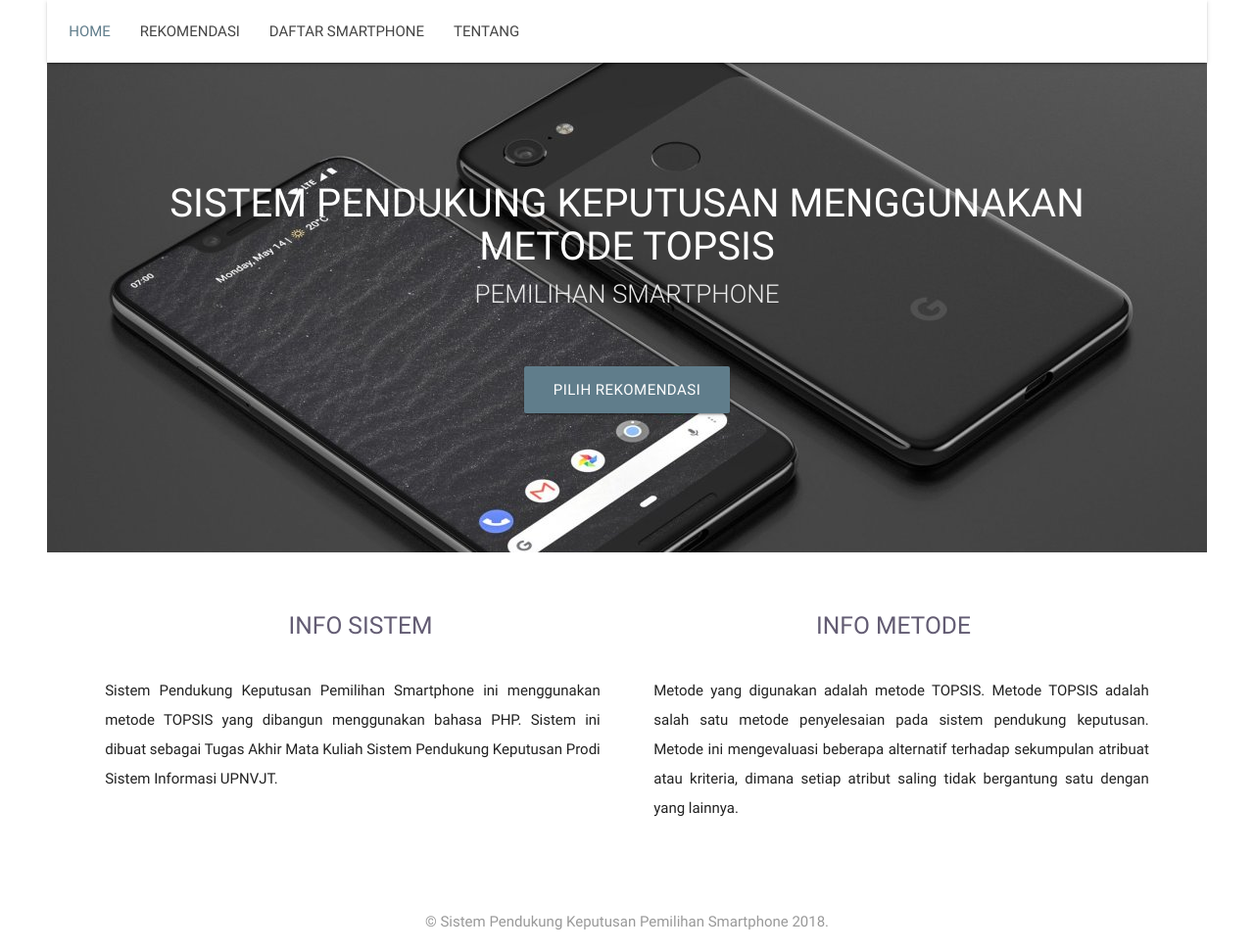
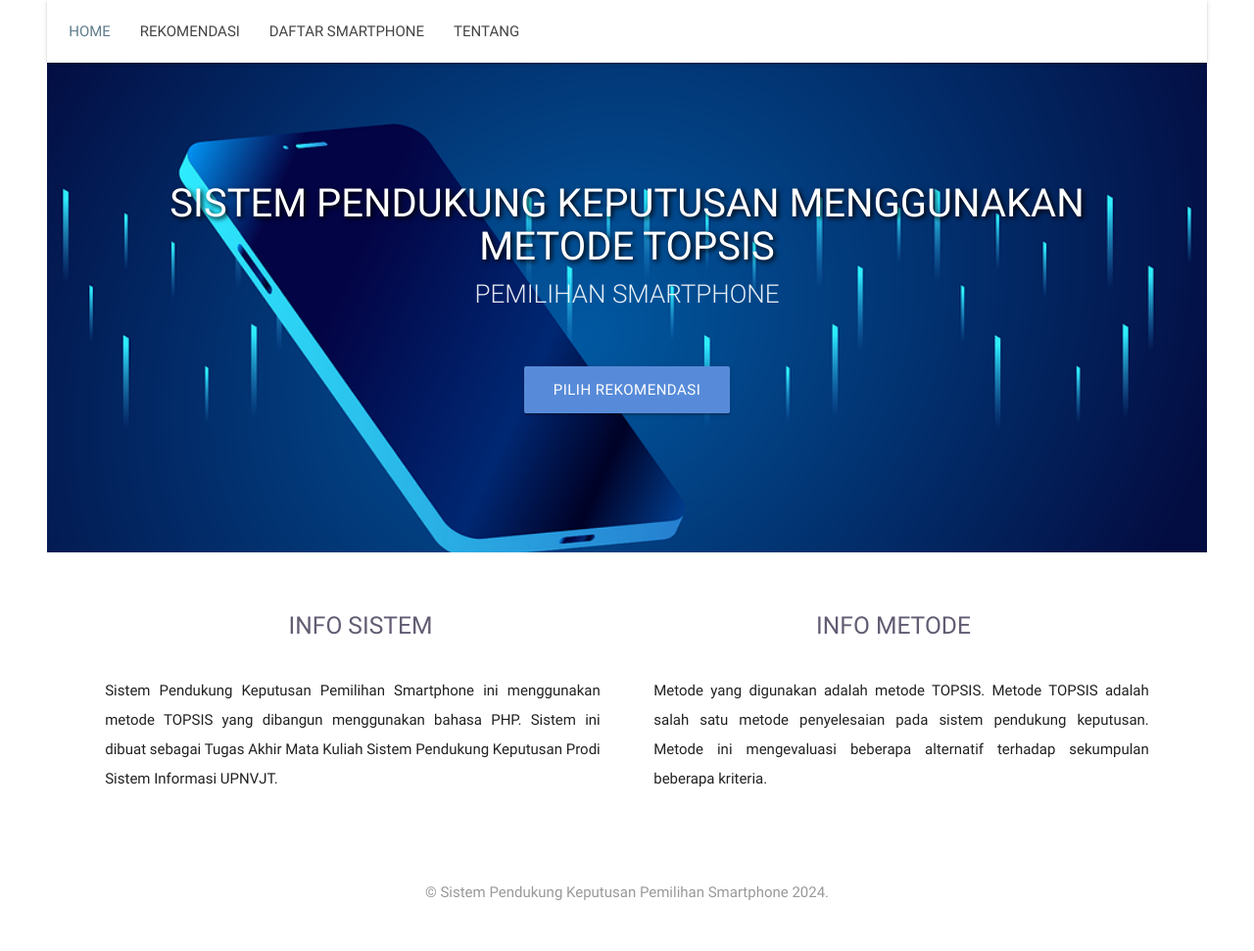
Before and after one commit to mazzampr/SPK-TOPSIS-KEL11, a PHP site: page / in a window 1280 px wide. Shown: the whole page at 98% size. After the commit the page ends 919 px from the top, so only its background shows below. Run offline with PHP 8.4, Linux system fonts and the light colour scheme; some libraries are stand-ins or nearby versions.

Commit message:
update banner & readme

```diff
--- a/index.php
+++ b/index.php
@@ -53,16 +53,16 @@
 		<div id="index-banner" class="parallax-container">
 			<div class="section no-pad-bot">
 				<div class="container">
-					<h1 class="header jarak center white-text" style="font-size: 40px">SISTEM PENDUKUNG KEPUTUSAN MENGGUNAKAN METODE TOPSIS</h1>
+					<h1 class="header jarak center white-text" style="font-size: 40px; text-shadow: 2px 2px 5px black;">SISTEM PENDUKUNG KEPUTUSAN MENGGUNAKAN METODE TOPSIS</h1>
 					<div class="row center">
 						<h5 class="header jarak-button col s12 light" style="margin-bottom: 0px; font-size: 26px">PEMILIHAN SMARTPHONE</h5>
 					</div>
 					<div class="row center" \>
-								<a href="rekomendasi.php" id="download-button" class="waves-effect waves-light btn-large" style="margin-top: 40px">Pilih Rekomendasi</a>
+								<a href="rekomendasi.php" id="download-button" class="waves-effect waves-light btn-large" style="margin-top: 40px; background-color:rgb(87, 139, 217)">Pilih Rekomendasi</a>
 							</div>
 				</div>
 			</div>
-			<div class="parallax"><img src="assets/image/pixel.jpg" alt="Laptop"></div>
+			<div class="parallax"><img src="assets/image/phone_banner.jpg" alt="Laptop"></div>
 		</div>
 		<!-- Jumbotron End -->
 
@@ -77,7 +77,7 @@
 						</div>
 			    	<div class="col s6">
 			    		<center><h5 class="header" style="margin-left: 0px; margin-bottom: 0px; margin-top: 25px; color: #635c73">INFO METODE</h5></center><br>
-							<p style="text-align: justify; padding-left: 16px;">Metode yang digunakan adalah metode TOPSIS. Metode TOPSIS adalah salah satu metode penyelesaian pada sistem pendukung keputusan. Metode ini mengevaluasi beberapa alternatif terhadap sekumpulan atribuat atau kriteria, dimana setiap atribut saling tidak bergantung satu dengan yang lainnya.
+							<p style="text-align: justify; padding-left: 16px;">Metode yang digunakan adalah metode TOPSIS. Metode TOPSIS adalah salah satu metode penyelesaian pada sistem pendukung keputusan. Metode ini mengevaluasi beberapa alternatif terhadap sekumpulan beberapa kriteria.
 							</p>
 							</div>
 		    	</div>
@@ -104,7 +104,7 @@
     <!-- Footer Start -->
 	<div class="footer-copyright" style="padding: 0px 0px">
       <div class="container">
-        <p align="center" style="color: #999">&copy; Sistem Pendukung Keputusan Pemilihan Smartphone 2018.</p>
+        <p align="center" style="color: #999">&copy; Sistem Pendukung Keputusan Pemilihan Smartphone 2024.</p>
       </div>
     </div>
     <!-- Footer End -->
```
Also changed, not shown: README.md, assets/image/phone_banner.jpg (added), ss/a.PNG, ss/b.PNG, ss/c.PNG, ss/d.PNG, ss/e.PNG, ss/f.PNG, ss/g.PNG, ss/h.png (added).
